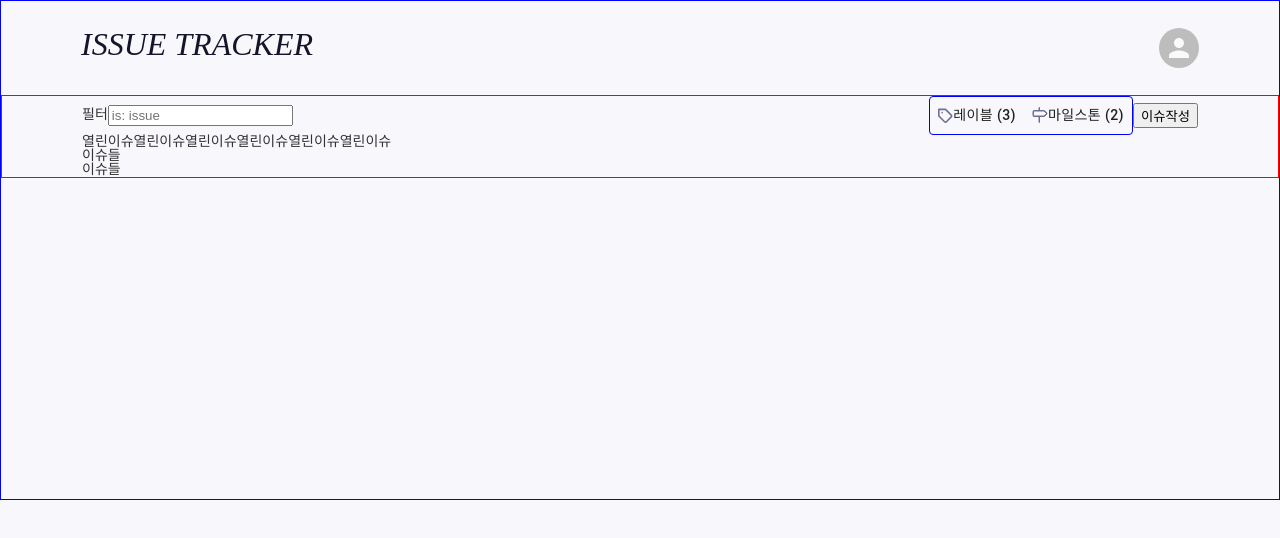
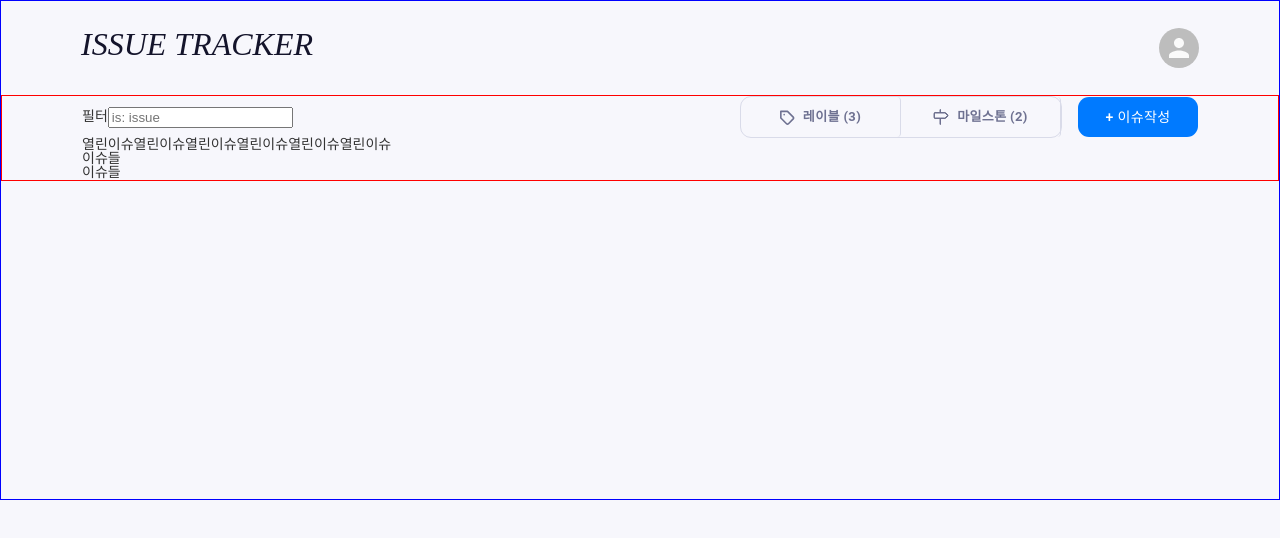
Before and after one commit to codesquad-members-2021/issue-tracker, a React (Create React App) app in the folder FE/issue-tracker/: page / in a window 1280 px wide. Shown: the top 538 px of the page. Built offline with nearby package versions, Linux system fonts and the light colour scheme.

Commit message:
feat: :sparkles: Material-UI사용하여 버튼들 설정

```diff
--- a/FE/issue-tracker/src/Components/Header/Header.tsx
+++ b/FE/issue-tracker/src/Components/Header/Header.tsx
@@ -1,4 +1,3 @@
-import React from "react";
 import { Header as S } from "./HeaderStyles";
 import Avatar from "@material-ui/core/Avatar";
 
--- a/FE/issue-tracker/src/Components/Home/HomeContents/CreateIssueButton.tsx
+++ b/FE/issue-tracker/src/Components/Home/HomeContents/CreateIssueButton.tsx
@@ -1,7 +1,9 @@
 import React from "react";
+import { HomeAssets as S } from "../HomeStyles";
+import { Home as Styled } from "../HomeStyles";
 
 const CreateIssueButton = () => {
-  return <button>이슈작성</button>;
+  return <Styled.WriteIssueBtn>+ 이슈작성</Styled.WriteIssueBtn>;
 };
 
 export default CreateIssueButton;
--- a/FE/issue-tracker/src/Components/Home/HomeContents/HomeContents.tsx
+++ b/FE/issue-tracker/src/Components/Home/HomeContents/HomeContents.tsx
@@ -6,9 +6,11 @@ import IssueSearchBar from "./IssueSearchBar";
 import IssueTable from "./IssueTable/IssueTable";
 import LabelButton from "./LabelButton";
 import MileStoneButton from "./MileStoneButton";
+import { StylesProvider } from "@material-ui/core";
 
 const HomeContents = () => {
   return (
+    <StylesProvider injectFirst>
       <S.HomeContent>
         <S.ContentNavDiv>
           <IssueSearchBar />
@@ -20,11 +22,13 @@ const HomeContents = () => {
               <LabelButton />
               <MileStoneButton />
             </S.ButtonGroup>
+
             <CreateIssueButton />
           </S.ContentNavRight>
         </S.ContentNavDiv>
         <IssueTable />
       </S.HomeContent>
+    </StylesProvider>
   );
 };
 
--- a/FE/issue-tracker/src/Components/Home/HomeContents/LabelButton.tsx
+++ b/FE/issue-tracker/src/Components/Home/HomeContents/LabelButton.tsx
@@ -1,13 +1,13 @@
 import React from "react";
-import Button from "@material-ui/core/Button";
+import { Home as Styled } from "../HomeStyles";
 import { HomeAssets as S } from "../HomeStyles";
 
 const LabelButton = () => {
   return (
-    <Button>
+    <Styled.Button>
       <S.labelTag />
       레이블 (3)
-    </Button>
+    </Styled.Button>
   );
 };
 
--- a/FE/issue-tracker/src/Components/Home/HomeContents/MileStoneButton.tsx
+++ b/FE/issue-tracker/src/Components/Home/HomeContents/MileStoneButton.tsx
@@ -1,13 +1,13 @@
 import React from "react";
-import Button from "@material-ui/core/Button";
 import { HomeAssets as S } from "../HomeStyles";
+import { Home as Styled } from "../HomeStyles";
 
 const MileStoneButton = () => {
   return (
-    <Button>
+    <Styled.Button>
       <S.milestoneTag />
       마일스톤 (2)
-    </Button>
+    </Styled.Button>
   );
 };
 
--- a/FE/issue-tracker/src/Components/Home/HomeStyles.tsx
+++ b/FE/issue-tracker/src/Components/Home/HomeStyles.tsx
@@ -1,5 +1,6 @@
 import styled from "styled-components";
 import ButtonGroup from "@material-ui/core/ButtonGroup";
+import Button from "@material-ui/core/Button";
 import { BOX } from "@/Styles/CommonStyles";
 import theme from "@/Styles/theme";
 import { ReactComponent as LabelTag } from "@/assets/labelTag.svg";
@@ -23,13 +24,39 @@ const Home = {
     align-items: center;
   `,
   ButtonGroup: styled(ButtonGroup)`
-    border: 1px solid blue;
+    border-radius: 11px;
+    border: 1px solid ${theme.GRAY_SCALE.LINE};
+    margin-right: 16px;
+  `,
+
+  Button: styled(Button)`
+    border-right: 0.5px solid ${theme.GRAY_SCALE.LINE};
+    width: 160px;
+    height: 40px;
+    font-size: 13px;
+    font-weight: bold;
+    color: ${theme.GRAY_SCALE.LABEL};
+  `,
+
+  WriteIssueBtn: styled(Button)`
+    width: 120px;
+    height: 40px;
+    color: white;
+    background: ${theme.COLOR.BLUE};
+    border-radius: 11px;
+    &:hover {
+      background: ${theme.COLOR.DARK_BLUE};
+    }
   `,
 };
 
 const HomeAssets = {
-  labelTag: styled(LabelTag)``,
-  milestoneTag: styled(MilestoneTag)``,
+  labelTag: styled(LabelTag)`
+    margin-right: 8px;
+  `,
+  milestoneTag: styled(MilestoneTag)`
+    margin-right: 8px;
+  `,
 };
 
 export { Home, HomeAssets };
```
Lines whose indentation alone changed are shown as unchanged.
